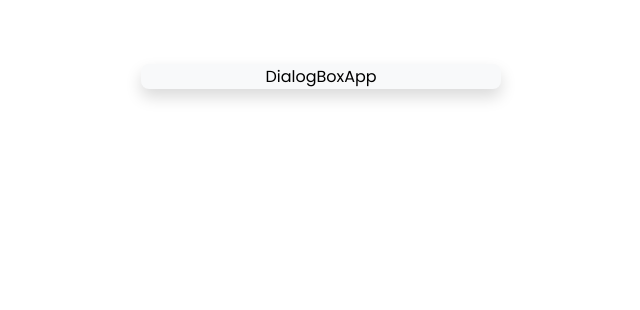
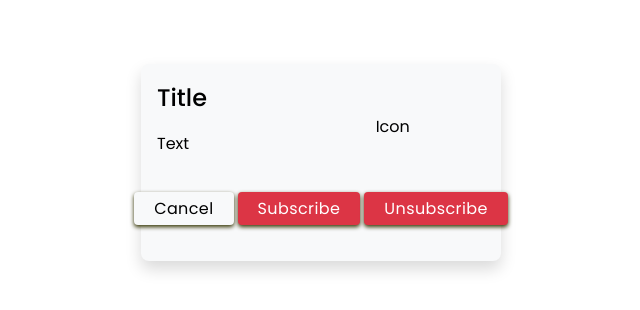
Before and after one commit to spectr-e/react-projects, a React (Vite) app: page / in a window 1280 px wide. Shown: the top 310 px of the page, without its empty margins (319-959 px from the left). Built offline with nearby package versions, Linux system fonts and the light colour scheme.

Commit message:
style(DialogBoxApp): Set structure to the dialog box components

```diff
--- a/src/Projects/13-dialog-box-app/DialogBoxApp.jsx
+++ b/src/Projects/13-dialog-box-app/DialogBoxApp.jsx
@@ -1,7 +1,26 @@
+import { Button } from '../../components'
+
 const DialogBoxApp = ({ width = 360 }) => {
   return (
     <div className='card bg-light m-auto mt-4' style={{ width: width }}>
-      DialogBoxApp
+      <div className='card-body'>
+        <div
+          className='d-grid aic jcc'
+          style={{ gridTemplateColumns: '2fr 1fr', alignSelf: 'center' }}
+        >
+          <section>
+            <h2 className='card-title'>Title</h2>
+            <h3 className='card-text'>Text</h3>
+          </section>
+          <div>Icon</div>
+        </div>
+      </div>
+
+      <div className='d-flex mb-2 px-1 text-end'>
+        <Button text='Cancel' classes={'btn-light'} />
+        <Button text='Subscribe' classes={'btn-danger'} />
+        <Button text='Unsubscribe' classes={'btn-danger btn-block'} />
+      </div>
     </div>
   )
 }
```
